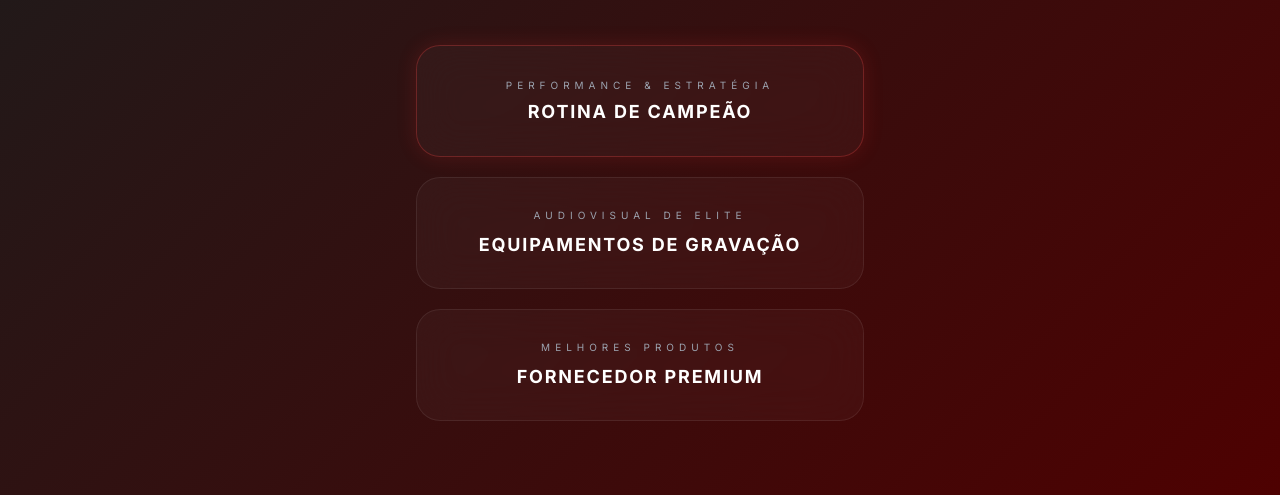
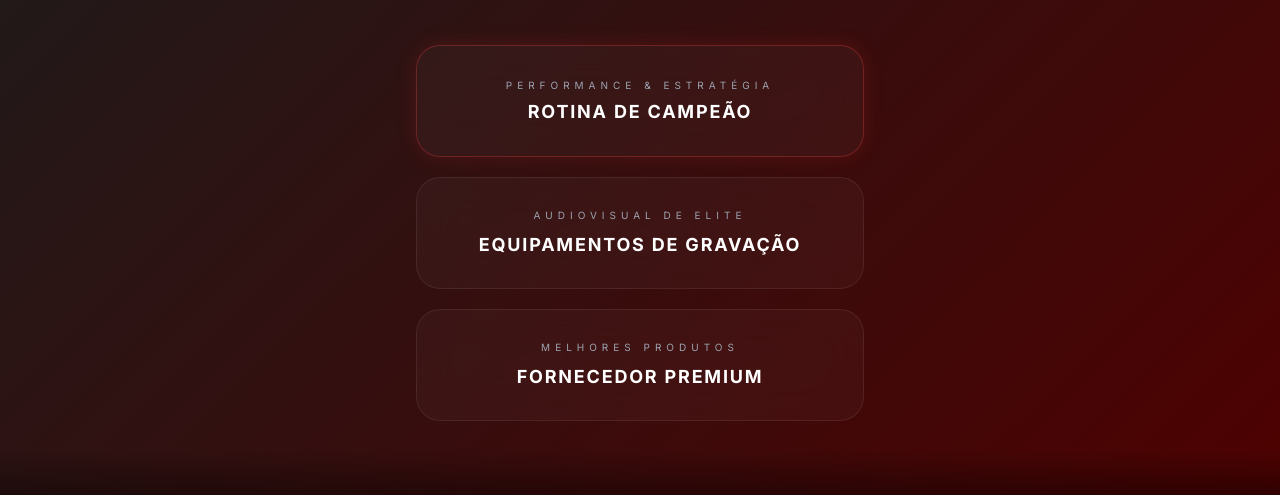
Before and after one commit to dev-renancosta/Site_ThiagoC, a plain HTML site: page index.html in a window 1280 px wide. Shown: the part 231-726 px from the top of the page. Drawn offline with nearby package versions, Linux system fonts and the light colour scheme.

Commit message:
Add files via upload

```diff
--- a/index.html
+++ b/index.html
@@ -4,7 +4,7 @@
 <head>
     <meta charset="UTF-8">
     <meta name="viewport" content="width=device-width, initial-scale=1.0, viewport-fit=cover">
-    <meta name="theme-color" content="#1c1c1c">
+    <meta name="theme-color" content="#000000">
     <meta name="apple-mobile-web-app-capable" content="yes">
     <meta name="apple-mobile-web-app-status-bar-style" content="black-translucent">
     <meta name="description"
@@ -35,8 +35,8 @@
             height: 100%;
             margin: 0;
             padding: 0;
-            background-color: #1c1c1c;
-            /* Fallback for overscroll */
+            background-color: #000000;
+            /* Fallback for overscroll - preto para fundir com barras do Safari */
             overflow-x: hidden;
         }
 
@@ -60,6 +60,24 @@
             z-index: -50;
             background: linear-gradient(135deg, #1c1c1c 0%, #500000 100%);
             pointer-events: none;
+        }
+
+        /* Fade to Black: máscara nas bordas para fundir com as barras do Safari (iPhone) */
+        .fusao-perfeita {
+            position: fixed;
+            top: 0;
+            left: 0;
+            width: 100%;
+            height: 100%;
+            pointer-events: none;
+            z-index: -1;
+            background: linear-gradient(
+                to bottom,
+                #000000 0%,
+                rgba(0,0,0,0) 15%,
+                rgba(0,0,0,0) 85%,
+                #000000 100%
+            );
         }
 
         /* Glass Bar Style - Mobile Only */
@@ -95,7 +113,7 @@
             color: white;
             font-family: 'Inter', sans-serif;
             overflow-x: hidden;
-            min-height: 100vh;
+            min-height: 100dvh;
             position: relative;
 
             /* Safe Areas for iPhone Notch/Home Bar */
@@ -204,6 +222,7 @@
 </head>
 
 <body class="flex flex-col items-center px-6 py-12">
+    <div class="fusao-perfeita"></div>
     <div class="bg-fixed"></div>
     <div class="barra-glass"></div>
 
```
